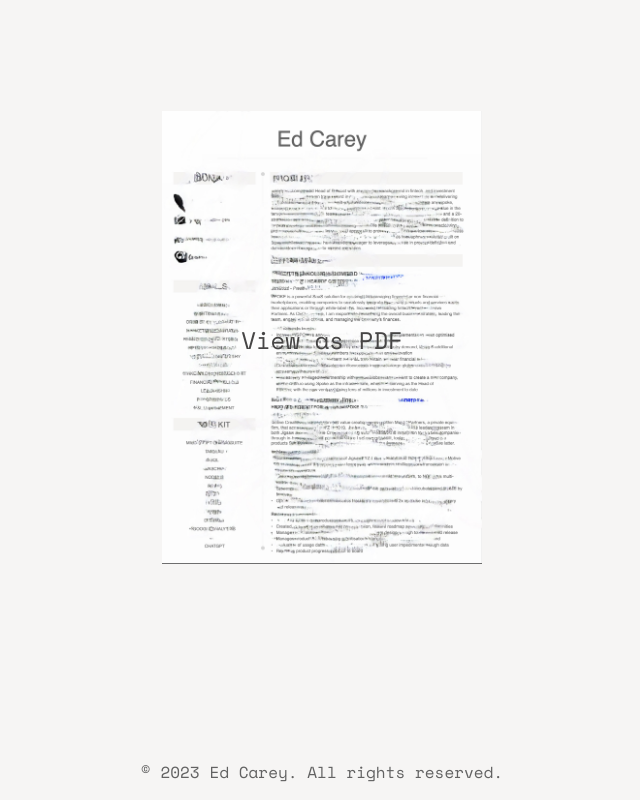
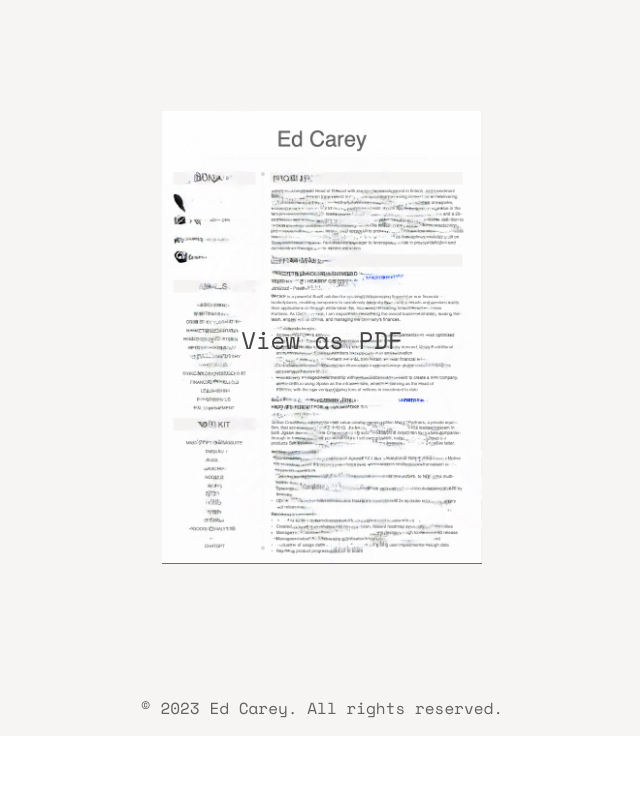
Before and after one commit to edCarey/myWebsite, a React (Create React App) app: page /cv in a window 1280 px wide. Shown: the part 409-1209 px from the top of the page, without its empty margins (318-958 px from the left). After the commit the page ends 1145 px from the top, so only its background shows below. Built offline with nearby package versions, Linux system fonts and the light colour scheme; no server answers.

Commit message:
updated styling to make sure chat page is sticky

```diff
--- a/src/App.tsx
+++ b/src/App.tsx
@@ -1,5 +1,4 @@
 import { ThemeProvider } from "@mui/material/styles";
-import { Box } from "@mui/system";
 import React from "react";
 import { Route, BrowserRouter as Router, Routes } from "react-router-dom";
 import AboutPage from "./components/AboutPage";
@@ -9,6 +8,7 @@ import CVPage from "./components/CVPage";
 import Footer from "./components/Footer";
 import Header from "./components/Header";
 import ProductsPage from "./components/ProductsPage";
+import PageLayout from "./layouts/PageLayout";
 import theme from "./theme";
 
 const App: React.FC = () => {
@@ -16,22 +16,30 @@ const App: React.FC = () => {
     <ThemeProvider theme={theme}>
       <Router>
         <Header />
-        <Box
-          sx={{
-            backgroundColor: theme.globals.backgroundColor,
-            minHeight: "100vh",
-            paddingTop: theme.spacing(2),
-          }}
-        >
+        <Routes>
+          <Route
+            path="/chat"
+            element={
+              <PageLayout isFixed={true}>
+                <ChatPage />
+              </PageLayout>
+            }
+          />
+          <Route
+            path="*"
+            element={
+              <PageLayout>
                 <Routes>
                   <Route path="/" element={<ProductsPage />} />
                   <Route path="/blog" element={<BlogPage />} />
                   <Route path="/about" element={<AboutPage />} />
-            <Route path="/chat" element={<ChatPage />} />
                   <Route path="/cv" element={<CVPage />} />
                 </Routes>
                 <Footer />
-        </Box>
+              </PageLayout>
+            }
+          />
+        </Routes>
       </Router>
     </ThemeProvider>
   );
--- a/src/components/Footer.tsx
+++ b/src/components/Footer.tsx
@@ -1,10 +1,18 @@
 import { Container, Typography } from "@mui/material";
 import React from "react";
+import theme from "../theme";
 
 const Footer: React.FC = () => {
   return (
     <footer>
-      <Container maxWidth="lg" sx={{ paddingTop: 24, paddingBottom: 2 }}>
+      <Container
+        sx={{
+          backgroundColor: theme.globals.backgroundColor,
+          minWidth: "100vw",
+          paddingTop: 16,
+          paddingBottom: 2,
+        }}
+      >
         <Typography color="primary" variant="body1" align="center">
           © {new Date().getFullYear()} Ed Carey. All rights reserved.
         </Typography>
--- /dev/null
+++ b/src/layouts/PageLayout.tsx
@@ -0,0 +1,29 @@
+import { Box } from "@mui/system";
+import React from "react";
+import theme from "../theme";
+
+interface PageLayoutProps {
+  children: React.ReactNode;
+  isFixed?: Boolean;
+}
+
+const PageLayout: React.FC<PageLayoutProps> = ({
+  children,
+  isFixed = false,
+}) => {
+  return (
+    <Box
+      sx={{
+        backgroundColor: theme.globals.backgroundColor,
+        minHeight: "100vh",
+        width: "100%",
+        paddingTop: isFixed ? "2vh" : theme.spacing(2),
+        ...(isFixed && { position: "fixed" }),
+      }}
+    >
+      {children}
+    </Box>
+  );
+};
+
+export default PageLayout;
```
Lines whose indentation alone changed are shown as unchanged.
